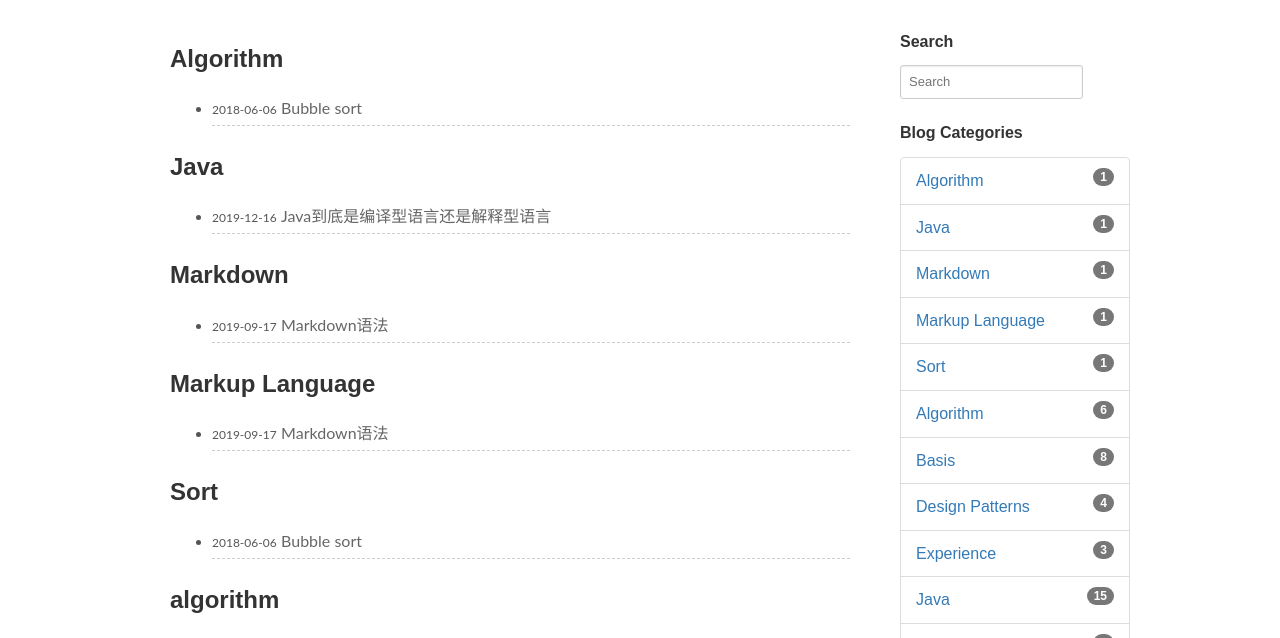
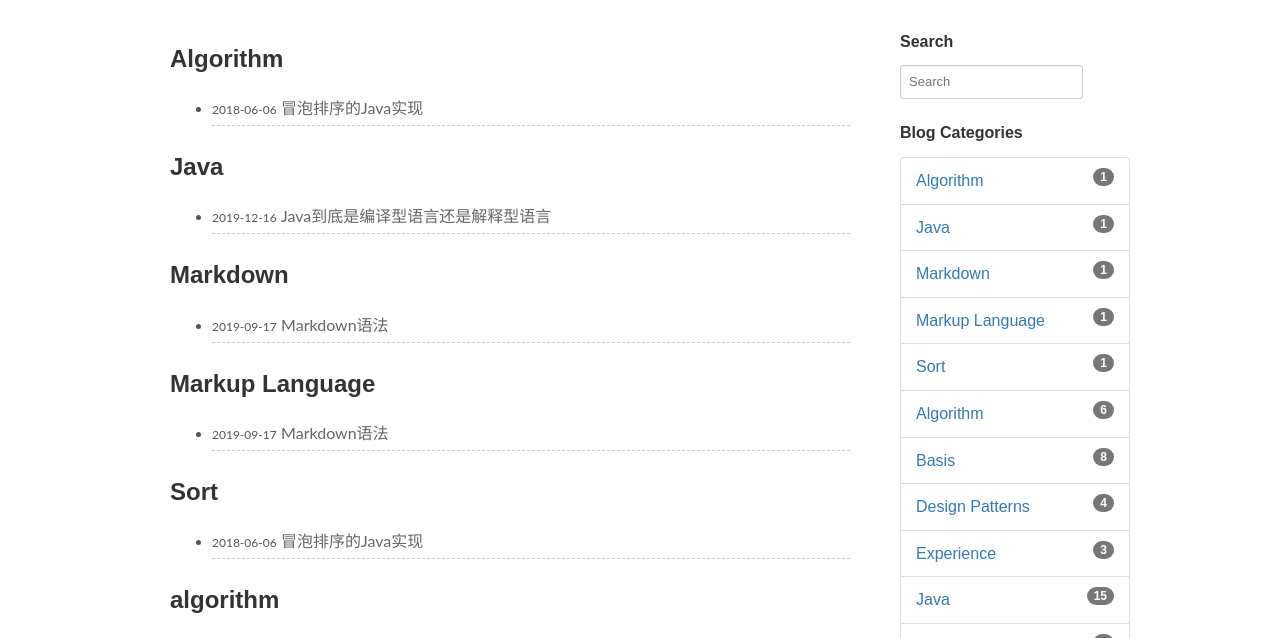
Before and after one commit to Nothingistrue886/Nothingistrue886.github.io, a Jekyll site: the page built from pages/categories.md, in a window 1280 px wide and 900 px high. Shown: the part 177-815 px from the top of the window. Built offline with Jekyll 4.4.1, drawn with Linux system fonts in a browser that asks for light colours; comment, search, counter and statistics services are not loaded.

Commit message:
update image

```diff
--- a/_posts/2018/06/06/2018-06-06-bubble-sort.md
+++ b/_posts/2018/06/06/2018-06-06-bubble-sort.md
@@ -1,6 +1,6 @@
 ---
 layout: post
-title: Bubble sort
+title: 冒泡排序的Java实现
 categories: [Algorithm, Sort]
 description: 冒泡排序
 keywords: 算法, 排序
@@ -18,7 +18,7 @@
 
 # 二.冒泡排序原理分析
 
-![](D:\Git Repository\Nothingistrue886.github.io\images\2018\06\06\bubble-sort\冒泡排序原理.png)
+![冒牌排序原理]({{ site.url }}/images{{ page.url }}/冒泡排序原理.png)
 
 # 三.冒泡排序代码实现
 
```
